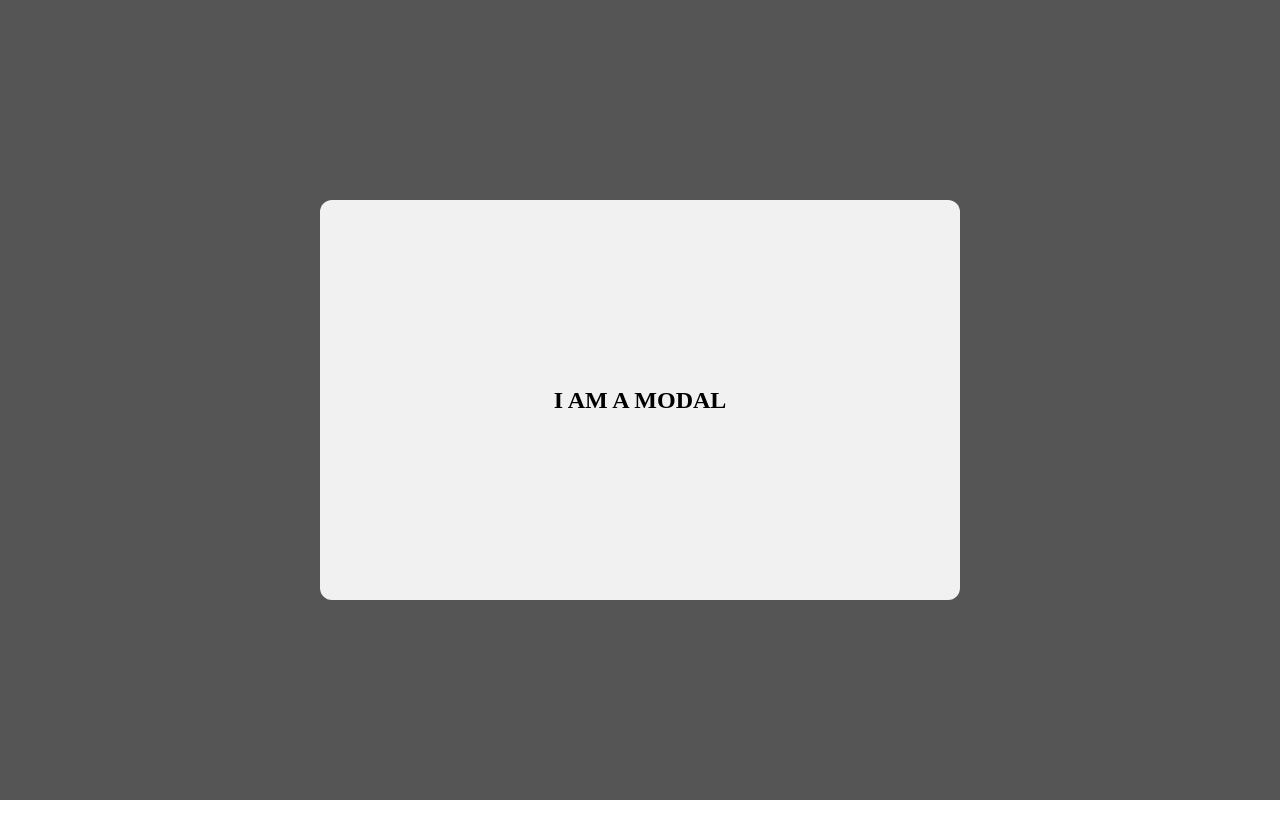
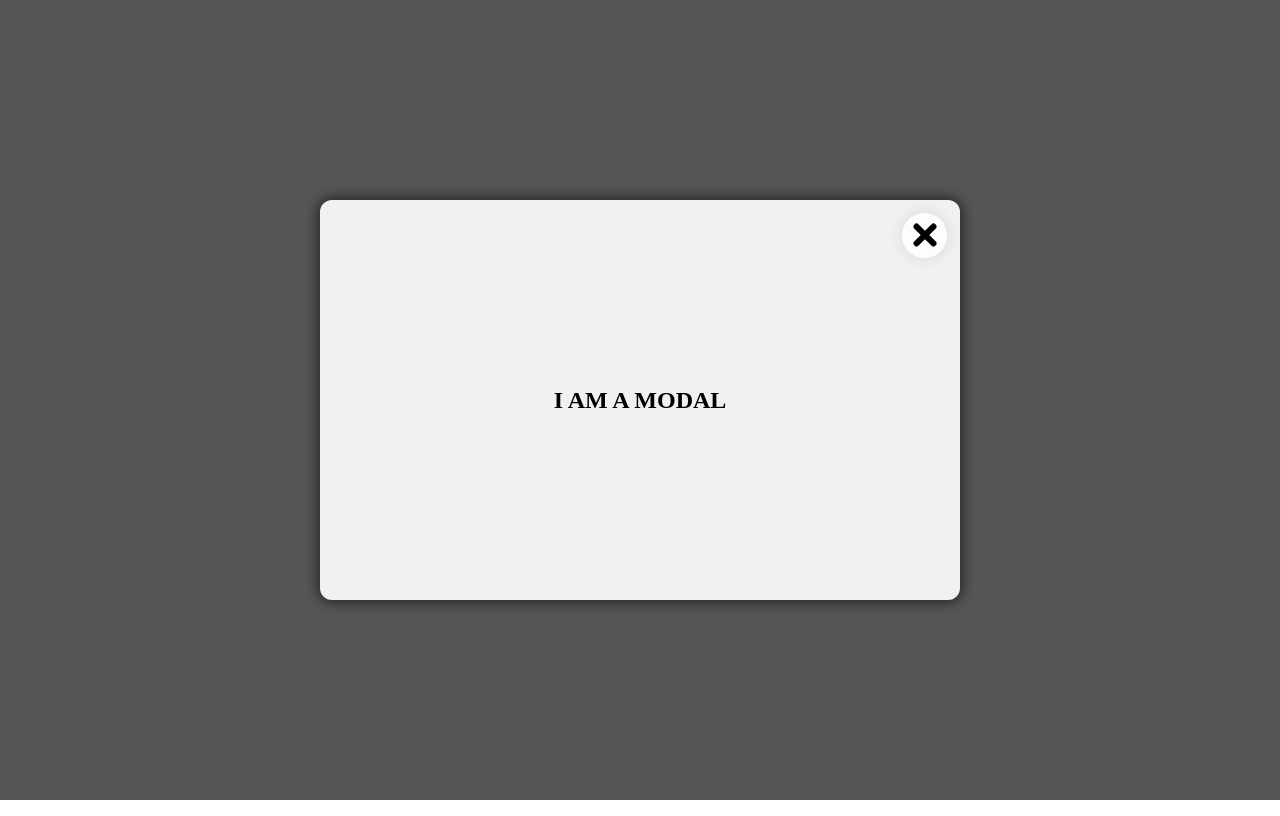
Before and after one commit to idrisG/vanilla, a website: page modal/index.html in a window 1280 px wide. Both pictures are taken after a click on the button "Open Modal". Drawn offline with Linux system fonts and the light colour scheme.

Commit message:
update modal

```diff
--- a/modal/index.html
+++ b/modal/index.html
@@ -6,13 +6,17 @@
     <link rel="stylesheet" href="style.css">
     <title>Modal</title>
 </head>
-<body>
-    <section class="modal-button-section">
+<body class="flex-center">
+    <section class="modal-button-section flex-center">
         <button onclick="openModal('modal-1')">Open Modal</button>
     </section>
-    <section class="modal" id="modal-1" onclick="closeModal('modal-1')">
-        <div class="modal-content" onclick="clickInModal()">
+    <section class="modal flex-center" id="modal-1" onclick="closeModal('modal-1')">
+        <div class="modal-content flex-center" onclick="clickInModal()">
             <h1>I AM A MODAL</h1>
+            <div class="close-container flex-center" onclick="closeModal('modal-1')">
+                <div class="close-branch"></div>
+                <div class="close-branch inverse"></div>
+            </div>
         </div>
     </section>
 </body>
--- a/modal/style.css
+++ b/modal/style.css
@@ -1,23 +1,25 @@
 body {
-    display: flex;
-    flex-direction: column;
-    justify-content: center;
-    align-items: center;
     background-color: #ffffff;
+    margin: 0;
     min-height: 100vh;
 }
-
 button {
     padding: 8px 16px;
     border-radius: 6px;
-    background-color: #f1f1f1;
+    background-color: #efefef;
     border: none;
+    cursor: pointer;
 }
 button:hover {
     background-color: #f2f2f2;
 }
-button:hover {
+button:active {
     background-color: #f1e1e1;
+}
+.flex-center {
+    display: flex;
+    justify-content: center;
+    align-items: center;
 }
 .modal {
     position: fixed;
@@ -25,20 +27,38 @@ button:hover {
     left: 0;
     width: 100vw;
     height: 100vh;
-    background-color: #000000aa;
+    background-color: #000a;
     visibility: hidden;
-    display: flex;
-    flex-direction: column;
-    justify-content: center;
-    align-items: center;
     z-index: -1;
 }
 .modal-content {
     width: 50%;
     height: 50%;
-    display: flex;
-    justify-content: center;
-    align-items: center;
     background-color: #f1f1f1;
     border-radius: 12px;
+    box-shadow: 0px 0px 12px 4px #0007;
 }
+
+.close-container {
+    width: 45px;
+    height: 45px;
+    background-color: #fffd;
+    cursor: pointer;
+    position: absolute;
+    border-radius: 100%;
+    right: 25%;
+    top: 25%;
+    margin: 1% 1% 0 0;
+    box-shadow: 0px 0px 12px 4px #aaa3;
+}
+.close-branch {
+    width: 6px;
+    height: 30px;
+    border-radius: 8px;
+    background-color: #000;
+    position: absolute;
+    transform: rotate(45deg);
+}
+.close-branch.inverse {
+    transform: rotate(-45deg);
+}
```
